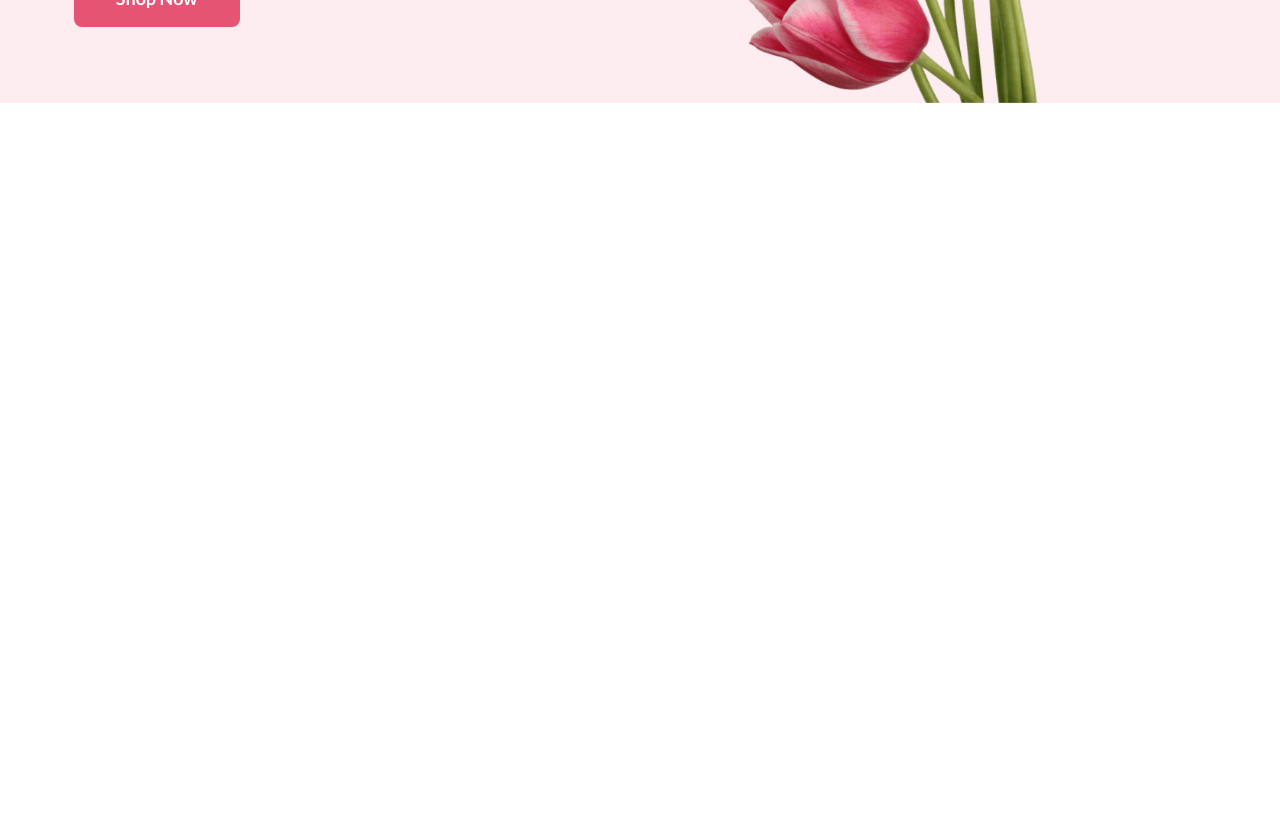
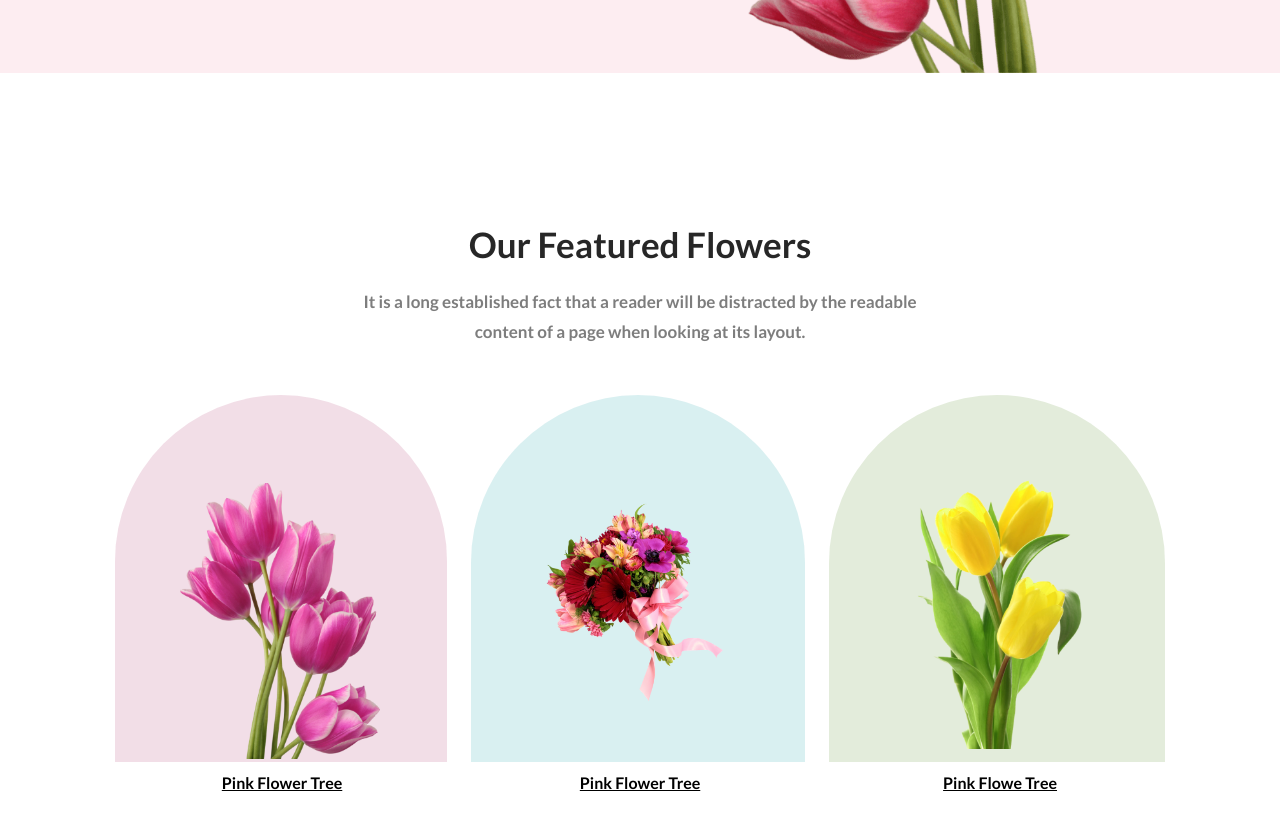
Before and after one commit to Mohammadarifcoding/1st-assignment-project, a plain HTML site: page index.html in a window 1280 px wide. Shown: the part 538-1368 px from the top of the page. Before the commit the page ends 800 px from the top, so only its background shows below. Drawn offline with Linux system fonts and the light colour scheme.

Commit message:
Featured flower section added

```diff
--- a/index.html
+++ b/index.html
@@ -5,14 +5,17 @@
     <meta name="viewport" content="width=device-width, initial-scale=1.0" />
     <title>Document</title>
     <link rel="stylesheet" href="style.css" />
-    <link rel="preconnect" href="https://fonts.googleapis.com">
-<link rel="preconnect" href="https://fonts.gstatic.com" crossorigin>
-<link href="https://fonts.googleapis.com/css2?family=Lato:wght@700&display=swap" rel="stylesheet">
+    <link rel="preconnect" href="https://fonts.googleapis.com" />
+    <link rel="preconnect" href="https://fonts.gstatic.com" crossorigin />
+    <link
+      href="https://fonts.googleapis.com/css2?family=Lato:wght@700&display=swap"
+      rel="stylesheet"
+    />
   </head>
   <body>
     <!-- Header section started-->
     <header class="header-section">
-        <!-- The contents under header -->
+      <!-- The contents under header -->
       <div class="header-text">
         <h1 class="header-text-title">
           Let's make beautiful flowers a part of your life.
@@ -28,6 +31,34 @@
       <img src="image/pngwing 10.png" alt="header picture" />
       <!-- The contents under header -->
     </header>
-     <!-- Header section started-->
+    <!-- Header section started-->
+
+    <!-- main part started -->
+    <main class="main-part">
+      <!-- Featured flower started -->
+      <section class="featured-flower-part">
+        <h2 class="featured-title">Our Featured Flowers</h2>
+        <p class="featured-description">
+          It is a long established fact that a reader will be distracted by the
+          readable content of a page when looking at its layout.
+        </p>
+        <div class="featured-flower-container">
+          <div class="featured-flower-1 item">
+            <img src="image/pngwing 6.png" alt="" />
+            <h4 class="featured-flower-name">Pink Flower Tree</h4>
+          </div>
+          <div class="featured-flower-2 item">
+            <img src="image/pngwing 5.png" alt="" />
+            <h4 class="featured-flower-name">Pink Flower Tree</h4>
+          </div>
+          <div class="featured-flower-3 item">
+            <img src="image/pngwing 7.png" alt="" />
+            <h4 class="featured-flower-name">Pink Flowe Tree</h4>
+          </div>
+        </div>
+      </section>
+      <!-- Featured flower finished-->
+    </main>
+    <!-- main part finished -->
   </body>
 </html>
--- a/style.css
+++ b/style.css
@@ -4,17 +4,18 @@
   font-family: "Lato", sans-serif;
   box-sizing: border-box;
 }
+/* Header section design started */
 .header-section {
   background: rgba(229, 84, 115, 0.1);
   display: flex;
-  justify-content:space-around;
+  justify-content: space-around;
   align-items: center;
-  padding-top: 30px;
+  width: 100%;
 }
-.header-section img{
-    width:485px ;
+.header-section img {
+  width: 485px;
 }
-.header-text{
+.header-text {
   width: 500px;
 }
 .header-text-title {
@@ -22,21 +23,81 @@
   font-size: 60px;
   margin-bottom: 32px;
 }
-.header-text-description{
-    color: rgba(39, 39, 39, 0.60);
+.header-text-description {
+  color: rgba(39, 39, 39, 0.6);
   font-size: 16px;
   line-height: 30px;
   margin-bottom: 32px;
 }
-.header-text-button{
-    color: #FFF;
+.header-text-button {
+  color: #fff;
   font-size: 18px;
   font-weight: 700;
-    padding:16px 40px;
+  padding: 16px 40px;
   border-radius: 8px;
-    background-color: #E55473;
-    border: 2px solid #E55473;
+  background-color: #e55473;
+  border: 2px solid #e55473;
 }
-.header-text-button:hover{
+.header-text-button:hover {
   background-color: #c92a4d;
 }
+/* Header section design finished*/
+
+/* Featured flower started */
+.featured-flower-part {
+  padding-top: 150px;
+  text-align: center;
+  margin-bottom: 120px;
+}
+.featured-title {
+  color: #272727;
+  text-align: center;
+  font-size: 35px;
+  font-weight: 800;
+  margin-bottom: 22px;
+}
+.featured-description {
+  color: rgba(39, 39, 39, 0.6);
+  font-size: 17px;
+  line-height: 30px;
+  width: 590px;
+  margin: 0 auto;
+}
+.featured-flower-container {
+  margin-top: 48px;
+  display: flex;
+  justify-content: center;
+
+  gap: 24px;
+  padding-bottom: 30px;
+}
+.featured-flower-1,
+.featured-flower-2,
+.featured-flower-3 {
+  border-radius: 300px 300px 0px 0px;
+  position: relative;
+}
+.featured-flower-container .item img {
+  width: 200px;
+}
+.featured-flower-1 {
+  padding: 88px 67.3px 0px 64.8px;
+  background: rgba(167, 33, 98, 0.15);
+}
+.featured-flower-2 {
+  padding: 105.5px 67px 55px 67px;
+  background-color: rgba(5, 151, 160, 0.15);
+}
+.featured-flower-3 {
+  padding: 54px 68px 0px 68px;
+  background: rgba(71, 125, 17, 0.15);
+}
+.featured-flower-name{
+    position: absolute;
+    bottom: -30px;
+    width: 330px;
+   text-align: center;
+   right: 0px;
+   text-decoration: underline;
+}
+/* Featured flower finished */
```
Lines whose indentation alone changed are shown as unchanged.
